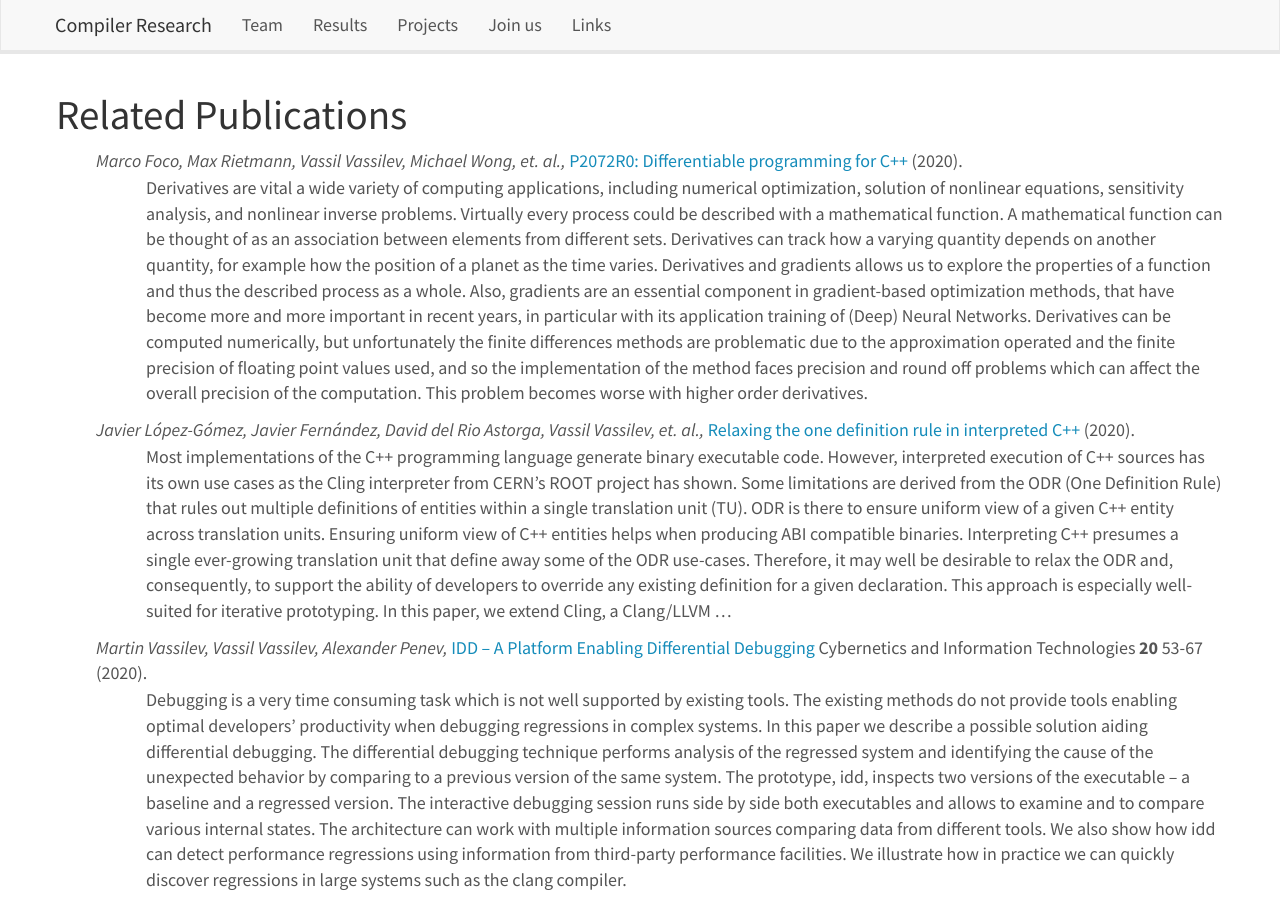
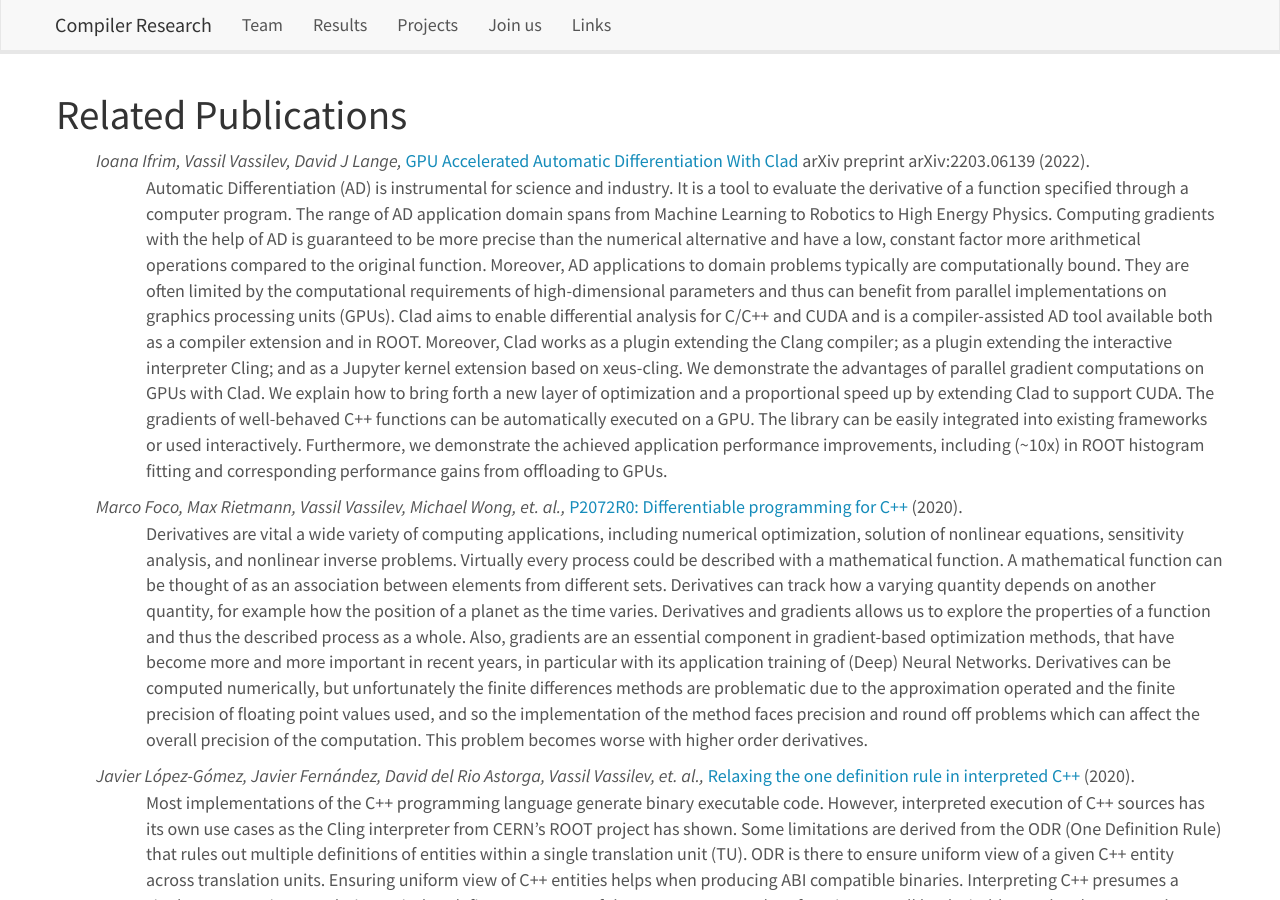
Before and after one commit to vgvassilev/clad, a Jekyll site: the page built from _pages/publications.md, in a window 1280 px wide and 900 px high. Built offline with Jekyll 4.4.1, drawn with Linux system fonts in a browser that asks for light colours; nearby versions of some CDN libraries; a style sheet for code colours, icons or effects is not loaded.

Commit message:
Adding ACAT 2022 Publication

```diff
--- a/_data/publist.yml
+++ b/_data/publist.yml
@@ -96,6 +96,36 @@
   url: https://www.epj-conferences.org/articles/epjconf/abs/2019/19/epjconf_chep2018_02011/epjconf_chep2018_02011.html
   volume: '214'
   year: '2019'
+
+- title: GPU Accelerated Automatic Differentiation With Clad
+  author: Ioana Ifrim, Vassil Vassilev, David J Lange
+  abstract: |
+    Automatic Differentiation (AD) is instrumental for science and industry.
+    It is a tool to evaluate the derivative of a function specified through a
+    computer program. The range of AD application domain spans from Machine
+    Learning to Robotics to High Energy Physics. Computing gradients with
+    the help of AD is guaranteed to be more precise than the numerical
+    alternative and have a low, constant factor more arithmetical operations
+    compared to the original function. Moreover, AD applications to domain
+    problems typically are computationally bound. They are often limited by
+    the computational requirements of high-dimensional parameters and thus can
+    benefit from parallel implementations on graphics processing units (GPUs).
+    Clad aims to enable differential analysis for C/C++ and CUDA and is a
+    compiler-assisted AD tool available both as a compiler extension and in ROOT.
+    Moreover, Clad works as a plugin extending the Clang compiler; as a plugin
+    extending the interactive interpreter Cling; and as a Jupyter kernel
+    extension based on xeus-cling. We demonstrate the advantages of parallel
+    gradient computations on GPUs with Clad. We explain how to bring forth a new
+    layer of optimization and a proportional speed up by extending Clad to
+    support CUDA. The gradients of well-behaved C++ functions can be
+    automatically executed on a GPU. The library can be easily integrated into
+    existing frameworks or used interactively. Furthermore, we demonstrate the
+    achieved application performance improvements, including (~10x) in ROOT
+    histogram fitting and corresponding performance gains from offloading to GPUs.
+  cites: '0'
+  eprint: https://arxiv.org/abs/2203.06139
+  journal: arXiv preprint arXiv:2203.06139
+  year: '2022'
 
 - title: Automatic Differentiation in ROOT
   author: Vassil Vassilev, Aleksandr Efremov, Oksana Shadura
```
